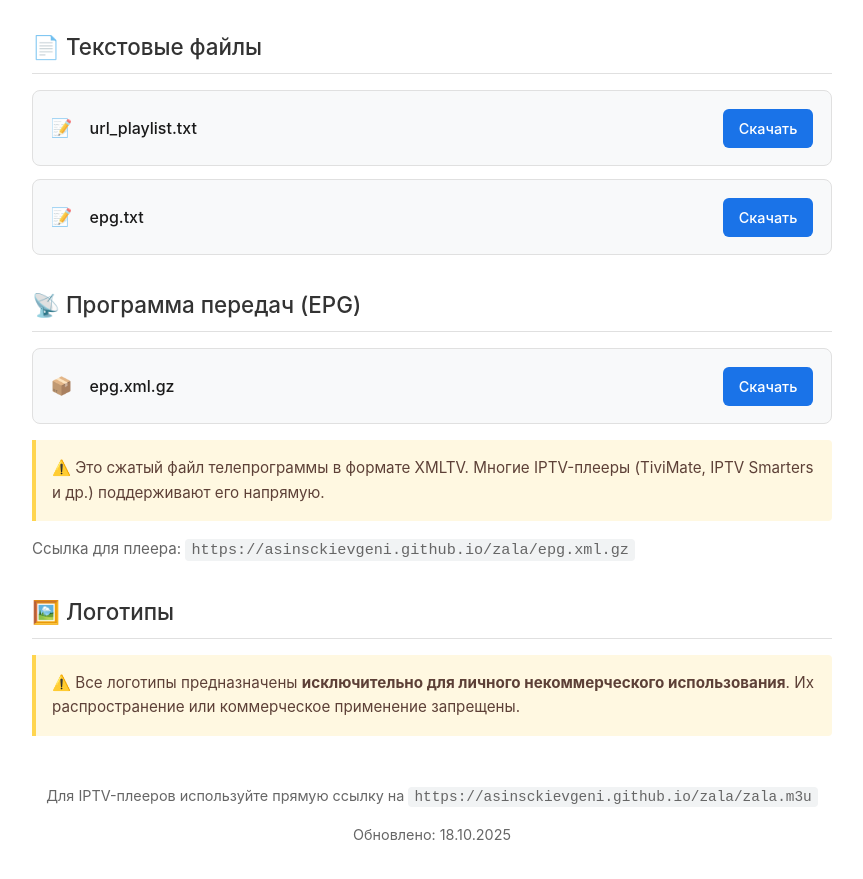
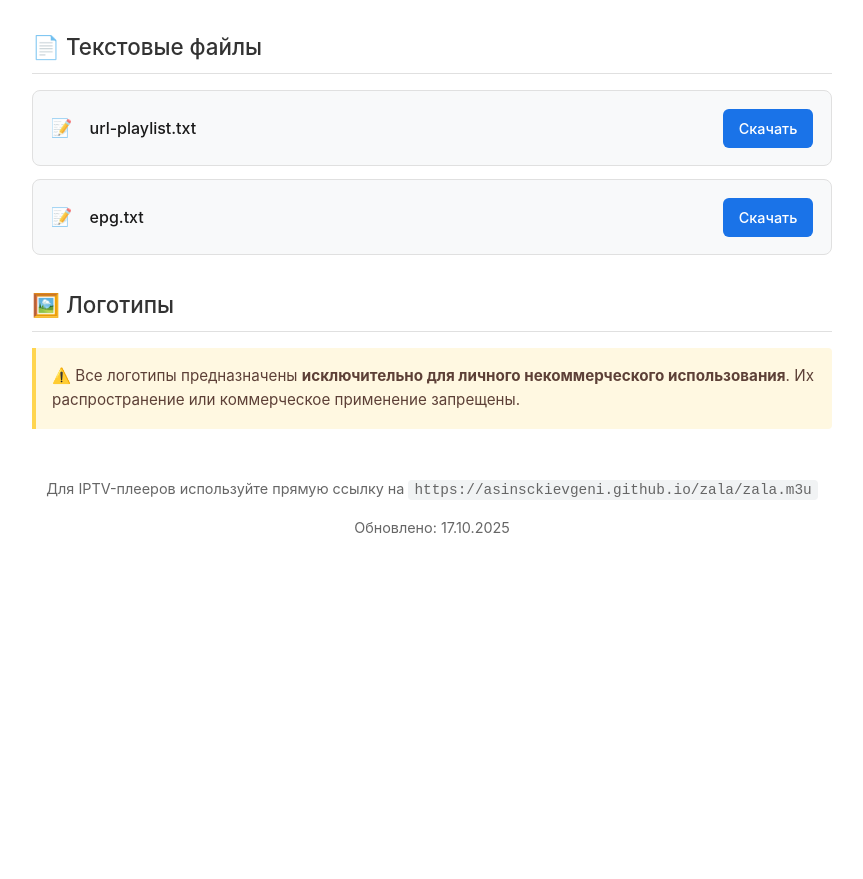
Before and after one commit to asinsckievgeni/asinsckievgeni.github.io, a plain HTML site: page index.html in a window 1280 px wide. Shown: the part 471-1350 px from the top of the page, without its empty margins (208-1071 px from the left). After the commit the page ends 1057 px from the top, so only its background shows below. Drawn offline with Linux system fonts and the light colour scheme.

Commit message:
Отредактировал index.html

```diff
--- a/index.html
+++ b/index.html
@@ -76,6 +76,10 @@
       text-decoration: none;
       font-weight: 500;
       flex: 1;
+      cursor: pointer;
+    }
+    .file-link:hover {
+      color: var(--accent);
     }
     .file-icon {
       margin-right: 0.8rem;
@@ -93,6 +97,7 @@
       margin-left: 1rem;
       font-weight: 500;
       transition: background 0.2s;
+      cursor: pointer;
     }
     .btn:hover {
       background: #0d62d0;
@@ -143,7 +148,7 @@
       <h2>📺 Плейлист</h2>
       <ul class="file-list">
         <li class="file-item">
-          <span class="file-link">
+          <span class="file-link" data-file="zala.m3u">
             <span class="file-icon">📄</span>
             zala.m3u
           </span>
@@ -156,7 +161,7 @@
       <h2>🐍 Скрипт</h2>
       <ul class="file-list">
         <li class="file-item">
-          <span class="file-link">
+          <span class="file-link" data-file="zala_qwen.py">
             <span class="file-icon">⚙️</span>
             zala_qwen.py
           </span>
@@ -169,14 +174,14 @@
       <h2>📄 Текстовые файлы</h2>
       <ul class="file-list">
         <li class="file-item">
-          <span class="file-link">
+          <span class="file-link" data-file="url_playlist.txt">
             <span class="file-icon">📝</span>
-            url_playlist.txt
+            url-playlist.txt
           </span>
-          <a href="/zala/url-playlist.txt" class="btn" download>Скачать</a>
+          <a href="/zala/url_playlist.txt" class="btn" download>Скачать</a>
         </li>
         <li class="file-item">
-          <span class="file-link">
+          <span class="file-link" data-file="epg.txt">
             <span class="file-icon">📝</span>
             epg.txt
           </span>
@@ -185,29 +190,7 @@
       </ul>
     </section>
 
-    <!-- 📡 Программа передач (EPG) -->
-    <section class="section">
-      <h2>📡 Программа передач (EPG)</h2>
-      <ul class="file-list">
-        <li class="file-item">
-          <span class="file-link">
-            <span class="file-icon">📦</span>
-            epg.xml.gz
-          </span>
-          <a href="/zala/epg.xml.gz" class="btn" download>Скачать</a>
-        </li>
-      </ul>
-      <div class="warning" style="margin-top: 1rem;">
-        ⚠️ Это сжатый файл телепрограммы в формате XMLTV.
-        Многие IPTV-плееры (TiviMate, IPTV Smarters и др.) поддерживают его напрямую.
-      </div>
-      <p style="margin-top: 1rem; font-size: 0.95rem; color: var(--text-secondary);">
-        Ссылка для плеера:
-        <code>https://asinsckievgeni.github.io/zala/epg.xml.gz</code>
-      </p>
-    </section>
-
-    <!-- 🖼️ Логотипы -->
+    <!-- ЛОГОТИПЫ -->
     <section class="section">
       <h2>🖼️ Логотипы</h2>
       <div class="warning">
@@ -218,7 +201,7 @@
 
     <footer>
       <p>Для IPTV-плееров используйте прямую ссылку на <code>https://asinsckievgeni.github.io/zala/zala.m3u</code></p>
-      <p>Обновлено: <span id="last-updated">18.10.2025</span></p>
+      <p>Обновлено: <span id="last-updated">17.10.2025</span></p>
     </footer>
   </div>
 
@@ -230,7 +213,6 @@
       const month = String(date.getMonth() + 1).padStart(2, '0');
       const year = date.getFullYear();
       document.getElementById('last-updated').textContent = `${day}.${month}.${year}`;
-    } catch (e) {}
   </script>
 </body>
 </html>
```
